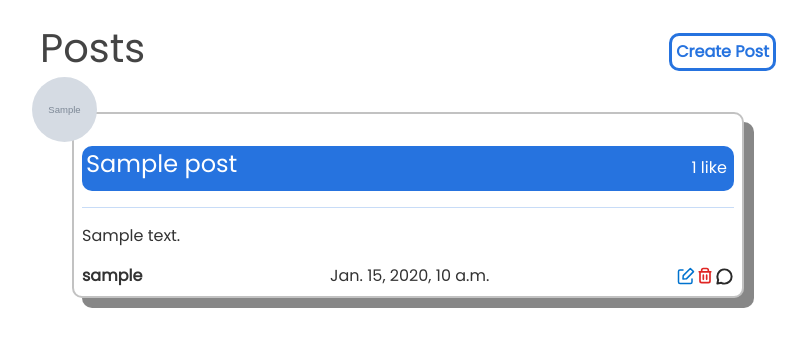
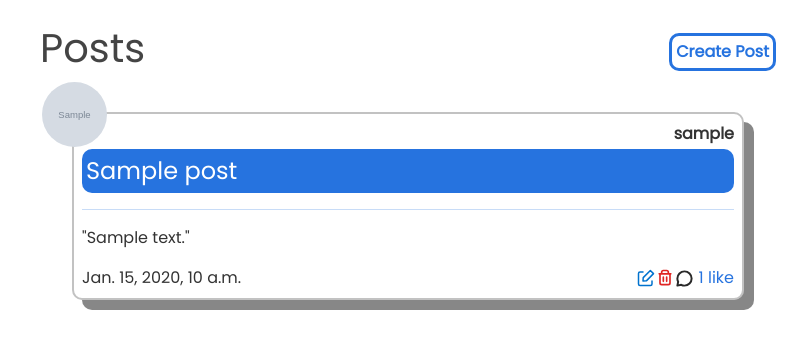
Before and after one commit to FNBBDevs/FNBB-Django-Playground, a Django app: page / in a window 1280 px wide. Shown: the part 56-405 px from the top of the page, without its empty margins (42-849 px from the left). Run offline with Django 4.2, Linux system fonts and the light colour scheme; the first user in the database is signed in; tables that the repository leaves empty hold one stand-in row (Sample ...); some libraries are stand-ins or nearby versions; some web fonts are replaced.

Commit message:
reworked the look of home page posts

```diff
--- a/blog/static/blog/main.css
+++ b/blog/static/blog/main.css
@@ -188,8 +188,8 @@ body {
 
 
   .home .home-posts .home-post .post-image {
-    margin-top: -50px;
-    margin-left: -50px;
+    margin-top: -40px;
+    margin-left: -40px;
   }
 
   .home .home-post .home-post-info {
@@ -209,6 +209,19 @@ body {
     background-color: var(--main-color);
     padding: 0.25rem;
     border-radius: 10px;
+    margin-bottom: 0.25rem;
+  }
+
+  .home .home-post .header-group {
+    display: flex;
+    justify-content: space-between;
+  }
+
+  .home .home-post .home-post-header .home-post-header-title {
+    display: flex;
+    align-items: center;
+    color: #FFFFFF;
+    font-size: 1.5rem;
   }
 
   .home .home-post .home-post-like-group {
@@ -233,6 +246,7 @@ body {
   .home .home-post .home-post-author {
     color: #333;
     font-weight: bold;
+    margin-bottom: .175rem;
   }
 
   .home .home-post .home-post-content {
--- a/blog/templates/blog/create_post.html
+++ b/blog/templates/blog/create_post.html
@@ -3,7 +3,7 @@
   <form action="" method="POST">
     {% csrf_token %} {{ form|crispy }}
     <div class="form-group">
-      <button class="btn btn-outline-success" style="border: 2px #f13434 solid; " type="submit">Create Post</button>
+      <button class="btn btn-outline-success" type="submit">Create Post</button>
     </div>
   </form>
 </div>
--- a/blog/templates/blog/home.html
+++ b/blog/templates/blog/home.html
@@ -10,23 +10,18 @@
 
     <div class="home-post-container">
       <div class="home-post">
-        <img class="post-image rounded-circle article-img" src="{{ post.post.author.profile.image.url }}">
+        <div class="header-group">
+          <img class="post-image rounded-circle article-img" src="{{ post.post.author.profile.image.url }}">
+        <span class="home-post-author">{{post.post.author}}</span>
+        </div>
         <div class="home-post-header">
           <div class="home-post-header-title">
-            <h4 class="home-post-title">{{post.post.title}}</h4>
-          </div>
-          <div class="home-post-like-group">
-            {% if post.post.likes == 1 %}
-            <span class="home-post-likes">{{post.post.likes}} like</span>
-            {% else %}
-            <span class="home-post-likes">{{post.post.likes}} likes</span>
-            {% endif %}
+            {{post.post.title}}
           </div>
         </div>
-        <hr />
-        <p class="home-post-content">{{post.post.content}}</p>
+        <hr>
+        <p class="home-post-content">"{{post.post.content}}"</p>
         <div class="home-post-info">
-          <span class="home-post-author">{{post.post.author}}</span>
           <span class="home-post-date">{{post.post.date}}</span>
           <div class="home-post-footer">
             {% if post.post.author.username == user.username %}
@@ -146,7 +141,13 @@
                 <rect width="24" height="24" fill="white"/>
                 </clipPath>
                 </defs>
-                </svg></a>
+                </svg>
+              </a>
+                {% if post.post.likes == 1 %}
+                {{ post.post.likes }} like
+                {% else %}
+                {{ post.post.likes }} likes
+                {% endif %}
             </div>
           </div>
         </div>
--- a/blog/views.py
+++ b/blog/views.py
@@ -133,7 +133,7 @@ def delete_post(request, key):
         messages.warning(request, "A problem was encountered. Post not deleted.")
         return redirect(next)
 
-    if post_to_delete.author.username == request.user.username:
+    if post_to_delete and post_to_delete.author.username == request.user.username:
 
         # delete associated likes
         try:
--- a/users/templates/users/login.html
+++ b/users/templates/users/login.html
@@ -12,9 +12,10 @@
             <button class="btn btn-outline-info" type="submit">Login</button>
         </div>
     </form>
-    <div class="border-top pt-3">
+    <hr>
+    <div>
         <small class="text-muted">
-            Need An Account? <a class="ml-2" href="{% url 'register' %}">Register</a>
+            Need An Account? <a class="link-secondary" href="{% url 'register' %}">Register</a>
         </small>
     </div>
 </div>
--- a/users/templates/users/register.html
+++ b/users/templates/users/register.html
@@ -15,7 +15,7 @@
         </form>
         <div class="border-top pt-3">
             <small class="text-muted">
-                Already Have An Account? <a class="ml-2" href="{% url 'login' %}">Login</a>
+                Already Have An Account? <a class="link-secondary" href="{% url 'login' %}">Login</a>
             </small>
         </div>
     </div>
```
